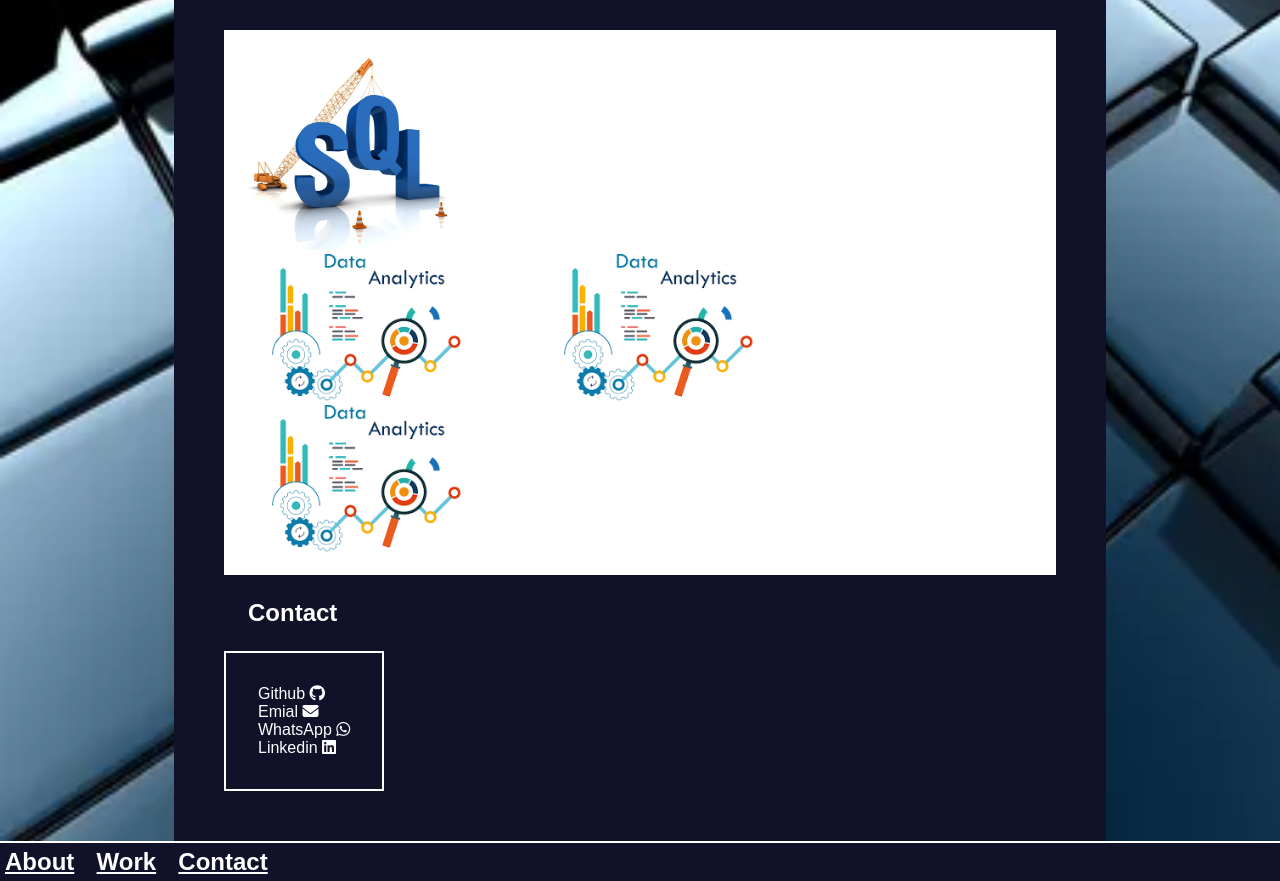
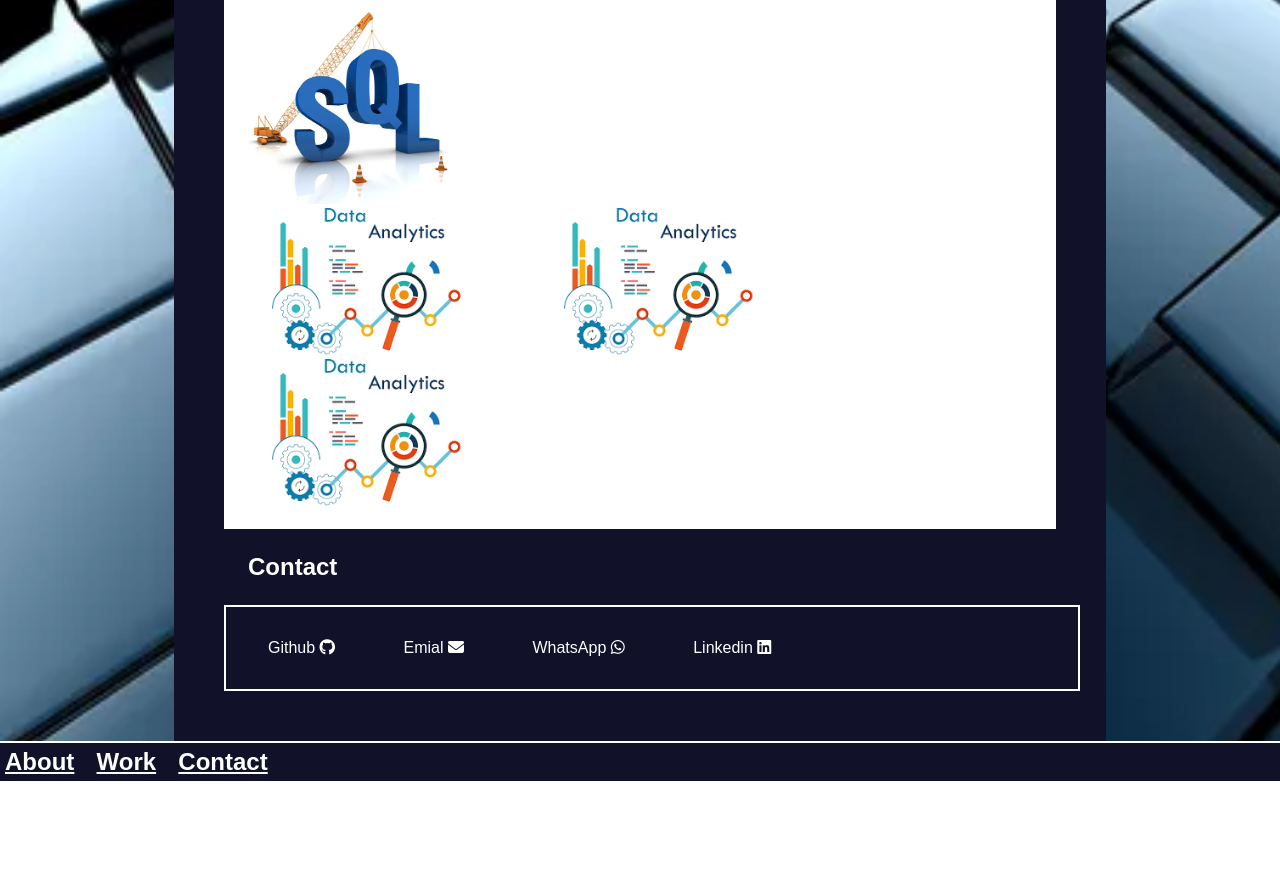
Before and after one commit to AntonSobrinoLopez/AntonSobrinoLopez.github.io, a plain HTML site: page index.html in a window 1280 px wide. Shown: the part 413-1294 px from the top of the page. After the commit the page ends 1194 px from the top, so only its background shows below. Drawn offline with Linux system fonts and the light colour scheme.

Commit message:
19/10 14:30

```diff
--- a/styles.css
+++ b/styles.css
@@ -68,6 +68,12 @@ body{
    align-items: center;
 }
 
+/*poner en linea*/
+#name , #fotoAnton{
+   display: inline-block;
+
+}
+
 #fotoAnton{
    max-width: 25%;
    border-radius: 20%;
@@ -127,7 +133,20 @@ body{
 
 .class-contacts{
    border: 2px solid white;
-   display: inline-block;
-   padding: 2em;
+   padding: 0 10px;
+   width: 100%;
+
 
 }
+
+.icons{
+   display: inline-block;
+   padding: 2em 2em;
+   align-items: center;
+}
+
+/*alinear iconos
+.inline{
+    display: inline-block;
+    padding: 0 10px;
+    */
```
